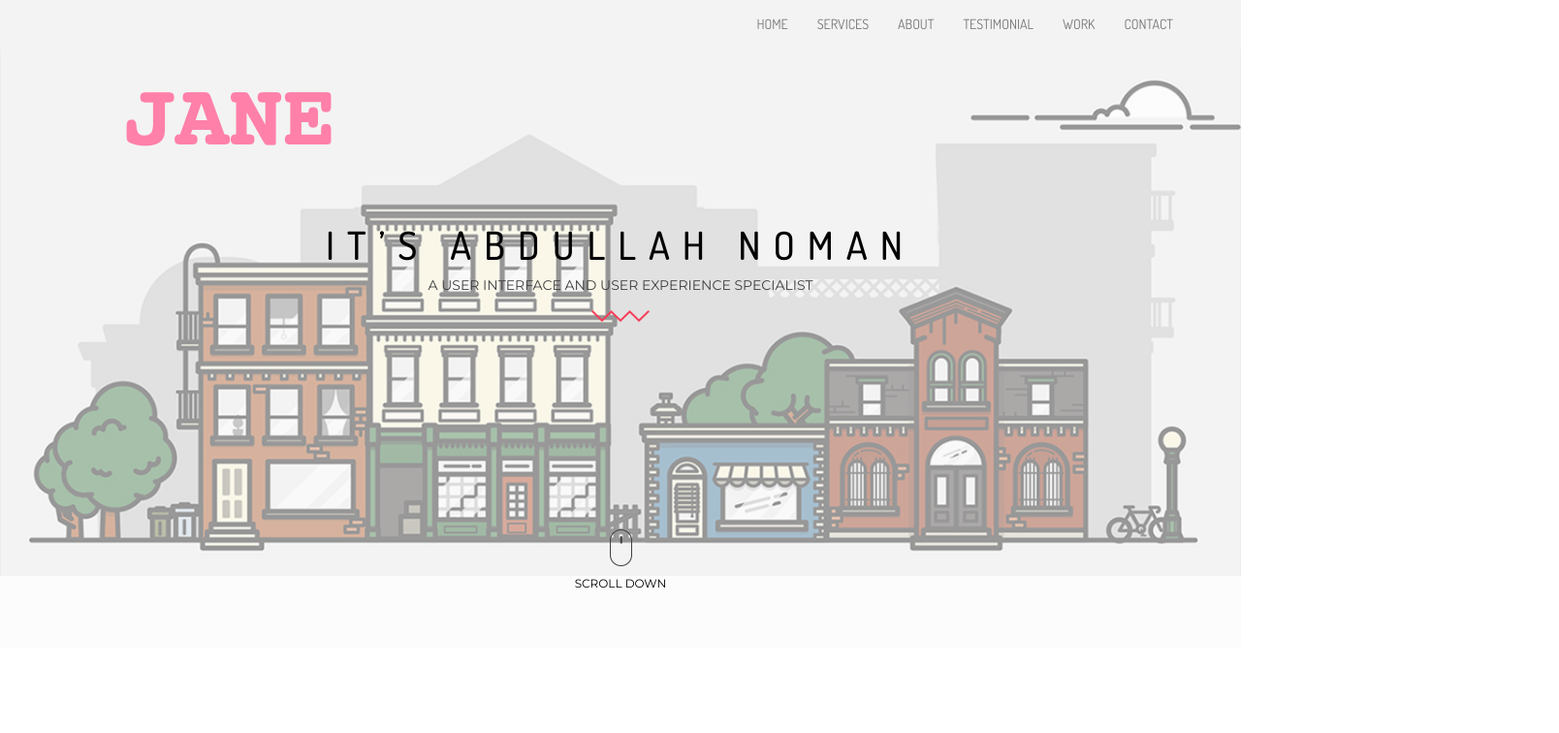
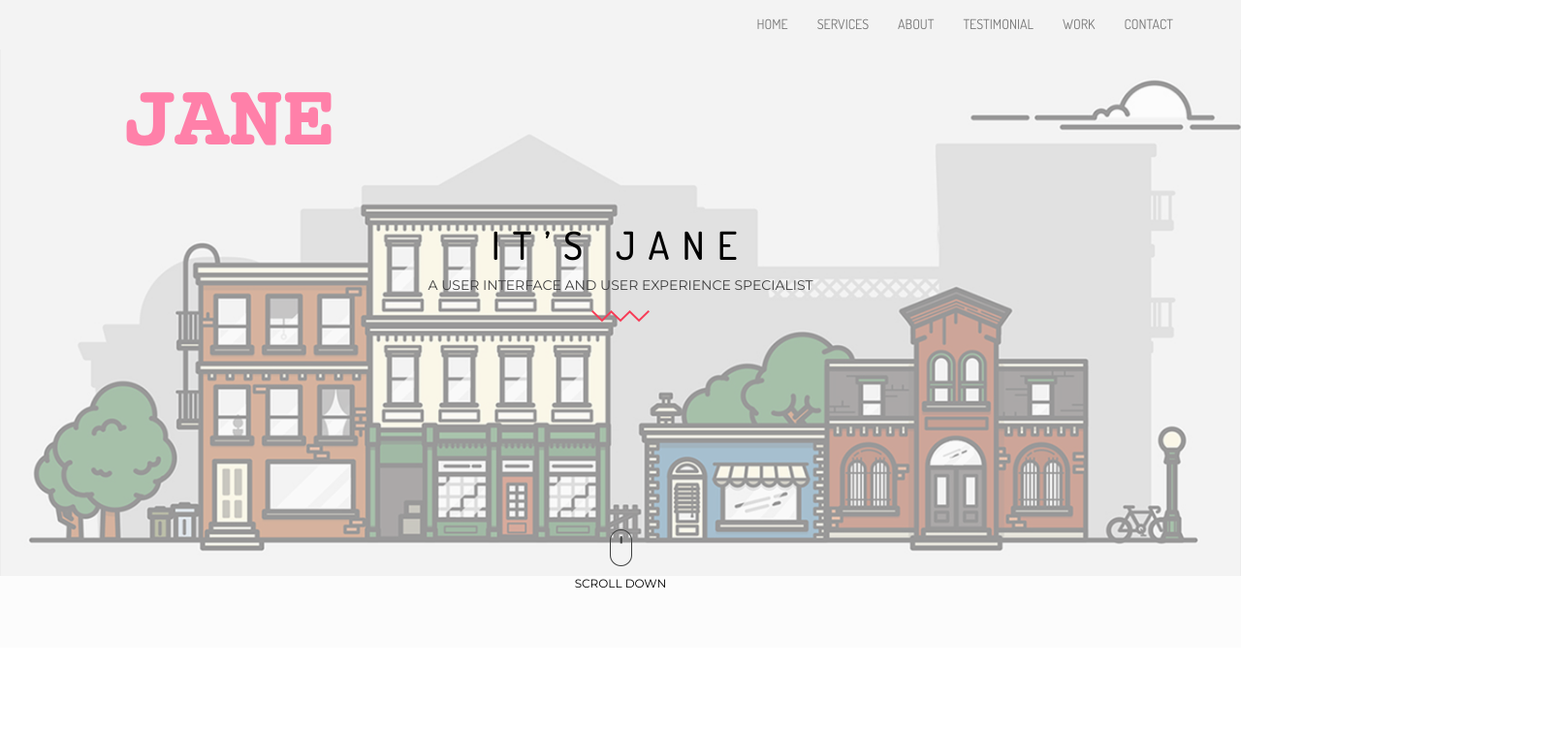
Before and after one commit to vincentlss/vincentlss.github.io, a plain HTML site: page index.html in a window 1280 px wide. Shown: the top 756 px of the page at 97% size, 1608 px wide, since content can reach past the window. Drawn offline with Linux system fonts and the light colour scheme.

Commit message:
Update index.html

```diff
--- a/index.html
+++ b/index.html
@@ -86,7 +86,7 @@
 	                <div class="row">
 	                    <div class="col-md-12 text-center">
 	                        <div class="home_text wow fadeInUp animated">
-	                            <h2>it’s abdullah noman</h2>
+	                            <h2>it’s jane</h2>
 	                            <p>a user interface and user experience specialist</p>
 	                            <img src="images/shape.png" alt="">
 	                        </div>
```
